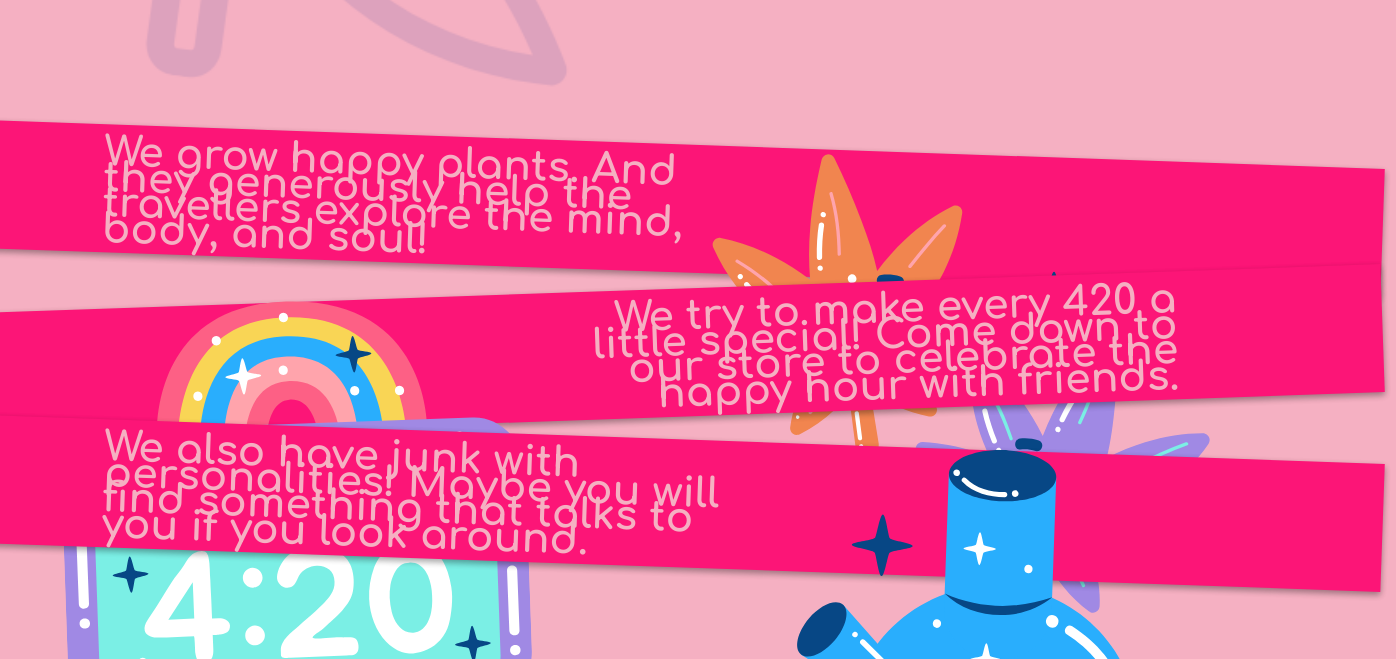
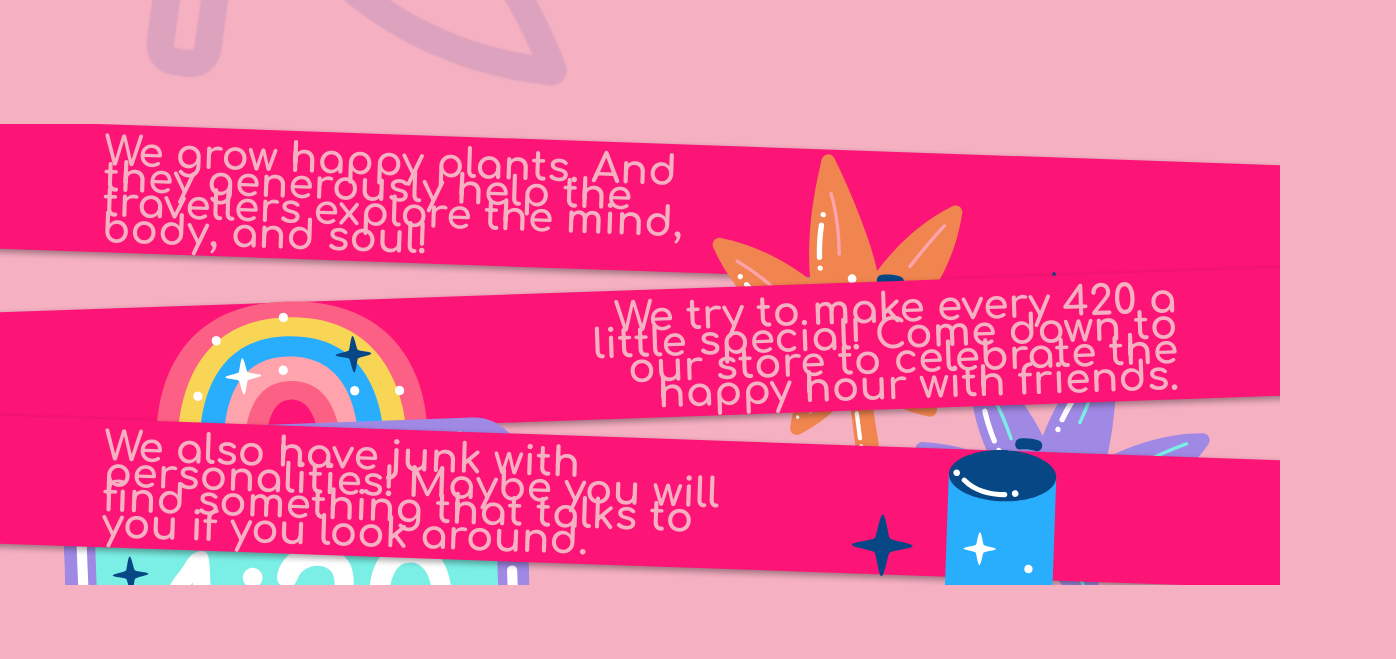
Before and after one commit to SpacemanOG/freeCodeCamp-Product-Landing-Page, a plain HTML site: page index.html in a window 1280 px wide. Shown: the part 1240-1899 px from the top of the page, 1396 px wide, since content can reach past the window. Drawn offline with Linux system fonts and the light colour scheme.

Commit message:
Trying to adjust the sides

```diff
--- a/styles.css
+++ b/styles.css
@@ -18,8 +18,6 @@
 body {
     font-family: 'Comfortaa', cursive;
     background-color: var(--light-pink);
-    /* width: 100vw; */
-    overflow: hidden;
 }
 
 
@@ -76,6 +74,11 @@ body {
 }
 
 /* THE MAIN CONTENT SECTION */
+.mainBody {
+    width: 100vw;
+    overflow: hidden;
+}
+
 .infoBox {
     width: 116vw;
     height: 12vh;
```
